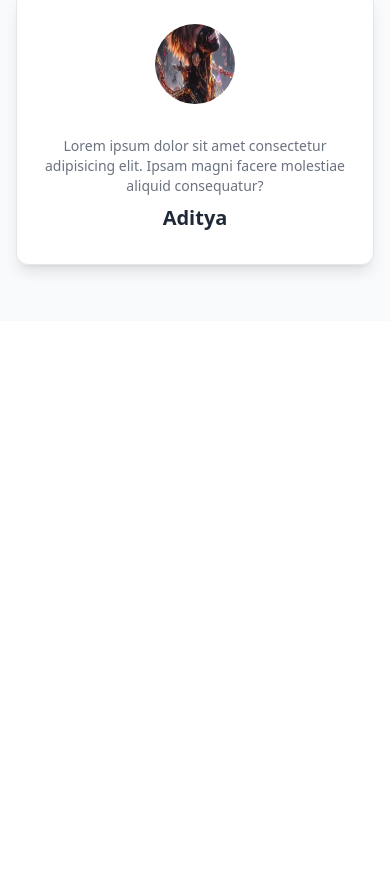
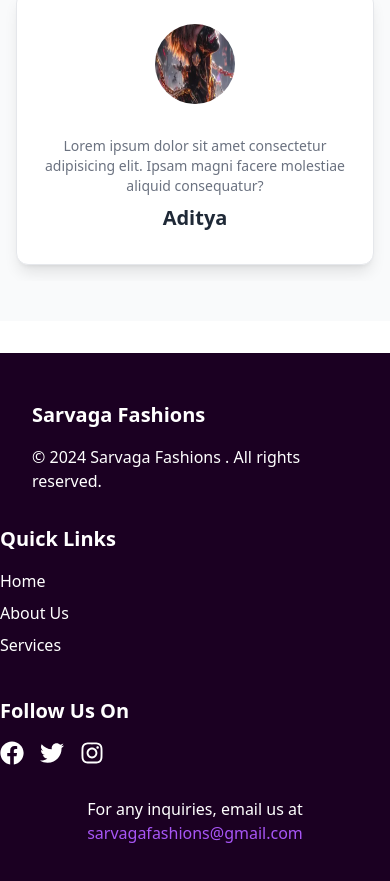
Before and after one commit to iamabhishekagarwal/sarvaga, a React (Vite) app: page / in a window 390 px wide. Shown: the part 6392-7273 px from the top of the page. Before the commit the page ends 6713 px from the top, so only its background shows below. Built offline with nearby package versions, Linux system fonts and the light colour scheme.

Commit message:
footers and links updated

```diff
--- a/src/App.jsx
+++ b/src/App.jsx
@@ -15,6 +15,7 @@ import AdminItems from './pages/AdminItems';
 import AdminInventory from './pages/AdminInventory';
 import AdminOrders from './pages/AdminOrders';
 import AdminFeedback from './pages/AdminFeedback';
+import Aboutus from './pages/Aboutus';
 const App = () => {
   React.useEffect(()=>{
     AOS.init({
@@ -35,6 +36,7 @@ const App = () => {
           <Route path="/admin/inventory" element={<AdminInventory></AdminInventory>}></Route>
           <Route path="/admin/orders" element={<AdminOrders></AdminOrders>}></Route>
           <Route path="/admin/feedback" element={<AdminFeedback></AdminFeedback>}></Route>
+          <Route path="/user/aboutus" element={<Aboutus></Aboutus>}></Route>
           <Route
             path="/sale"
             element={<Home Authenticated={isAuthenticated}></Home>}
--- /dev/null
+++ b/src/components/footer/Footer.jsx
@@ -0,0 +1,43 @@
+import React from 'react';
+import { FaFacebook, FaTwitter, FaInstagram } from 'react-icons/fa';
+
+const Footer = () => {
+    return (
+        <footer className="bg-[#1B0022] text-white py-12 mt-8">
+            <div className="container mx-auto grid grid-cols-1 md:grid-cols-3 gap-8">
+                <div className='mx-8' >
+                    <h2 className="text-xl font-semibold mb-4">Sarvaga Fashions</h2>
+                    {/* <p className="mb-4">
+                        1234 Street Name, City, State, 12345
+                    </p> */}
+                    <p>
+                        © {new Date().getFullYear()} Sarvaga Fashions . All rights reserved.
+                    </p>
+                </div>
+                <div>
+                    <h2 className="text-xl font-semibold mb-4">Quick Links</h2>
+                    <ul>
+                        <li className="mb-2"><a href="/" className="hover:text-purple-500">Home</a></li>
+                        <li className="mb-2"><a href="/user/aboutus" className="hover:text-purple-500">About Us</a></li>
+                        <li className="mb-2"><a href="/" className="hover:text-purple-500">Services</a></li>
+                        {/* <li className="mb-2"><a href="/contact" className="hover:text-purple-500">Contact</a></li> */}
+                    </ul>
+                </div>
+                <div>
+                    <h2 className="text-xl font-semibold mb-4">Follow Us On</h2>
+                    <div className="flex space-x-4">
+                        <a href="https://www.instagram.com/sarvagafashions?igsh=MTViemJlZHU5Zmc3Yw==m" className="text-white hover:text-purple-500"><FaFacebook size={24} /></a>
+                        <a href="https://www.twitter.com" className="text-white hover:text-purple-500"><FaTwitter size={24} /></a>
+                        <a href="https://www.facebook.com/profile.php?id=61558263480850&mibextid=ZbWKwL" className="text-white hover:text-purple-500"><FaInstagram size={24} /></a>
+                    </div>
+                </div>
+            </div>
+            <div className="text-center mt-8">
+    <p>For any inquiries, email us at <a href="mailto:sarvagafashions@gmail.com" target='_blank' className="text-purple-500 hover:text-white">sarvagafashions@gmail.com</a></p>
+</div>
+
+        </footer>
+    );
+}
+
+export default Footer;
--- /dev/null
+++ b/src/pages/Aboutus.jsx
@@ -0,0 +1,28 @@
+import React from 'react'
+import Navbar from '../components/Navbar'
+const Aboutus = () => {
+  return (
+    <div>
+        <Navbar/>
+        <div>
+        <div className='bg-gray-200 min-h-screen'>
+        <h1 className='text-8xl  font-semibold text-left  mx-10 py-9  font-serif '>ABOUT US: </h1>
+        <div>
+            <p className='font-serif font-semibold text-2xl mx-10 '>
+Welcome to Sarvaga Fashions, your destination for exquisite ethnic wear rooted in the rich cultural heritage of Varanasi. At Sarvaga Fashions, we take pride in our sarees, each meticulously crafted with love and tradition.<br/> Our collections reflect the timeless beauty and intricate artistry.
+
+When you choose Sarvaga Fashions, you do more than just adorn yourself with stunning attire. You become a part of a larger mission. Every purchase you make supports the livelihoods of our skilled artisans, helping to weave a brighter future for their families.
+
+Thank you for being a part of Sarvaga Fashions.<br/>
+
+Crafted with tradition and worn  with  pride.</p>
+        </div>
+    </div>
+        </div>
+    </div>
+
+
+  )
+}
+
+export default Aboutus
--- /dev/null
+++ b/src/pages/Customerfeedback.jsx
@@ -0,0 +1,9 @@
+import React from 'react'
+
+const Customerfeedback = () => {
+  return (
+    <div>Customerfeedback</div>
+  )
+}
+
+export default Customerfeedback
--- /dev/null
+++ b/src/pages/Edititems.jsx
@@ -0,0 +1,9 @@
+import React from 'react'
+
+const Edititems = () => {
+  return (
+    <div>Edititems</div>
+  )
+}
+
+export default Edititems
--- a/src/pages/Home.jsx
+++ b/src/pages/Home.jsx
@@ -5,16 +5,19 @@ import Products from '../components/Products/Products';
 import Trending from '../components/TopProducts/Trending';
 import Banner from '../components/Banner/Banner';
 import Testimonial from '../components/Testimonial/Testimonial';
+import Footer from '../components/footer/Footer';
 export default function Home({Authenticated}) {
   return (
-    <div className='bg-gray-100'>
-
-      <Navbar />
+    <div className="flex flex-col min-h-screen">
+      <div><Navbar />
       <Hero />
       <Products />
       <Trending />
       <Banner />
       <Testimonial />
+      </div>
+      <Footer/>
+
     </div>
   );
 }
--- /dev/null
+++ b/src/pages/Inventory.jsx
@@ -0,0 +1,9 @@
+import React from 'react'
+
+const Inventory = () => {
+  return (
+    <div>Inventory</div>
+  )
+}
+
+export default Inventory
--- /dev/null
+++ b/src/pages/Orders.jsx
@@ -0,0 +1,9 @@
+import React from 'react'
+
+const Orders = () => {
+  return (
+    <div>Orders</div>
+  )
+}
+
+export default Orders
```
Also changed, not shown: src/components/footer/Footers.jsx (deleted).
